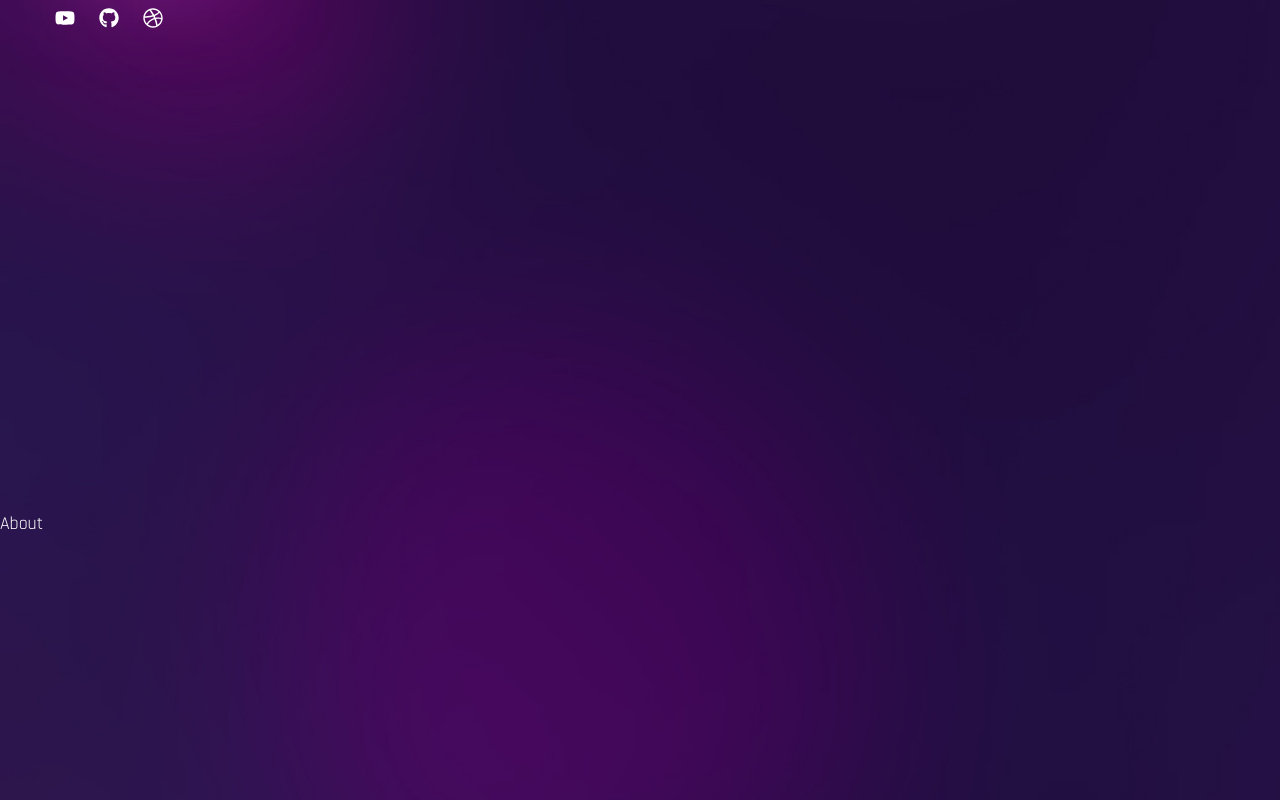
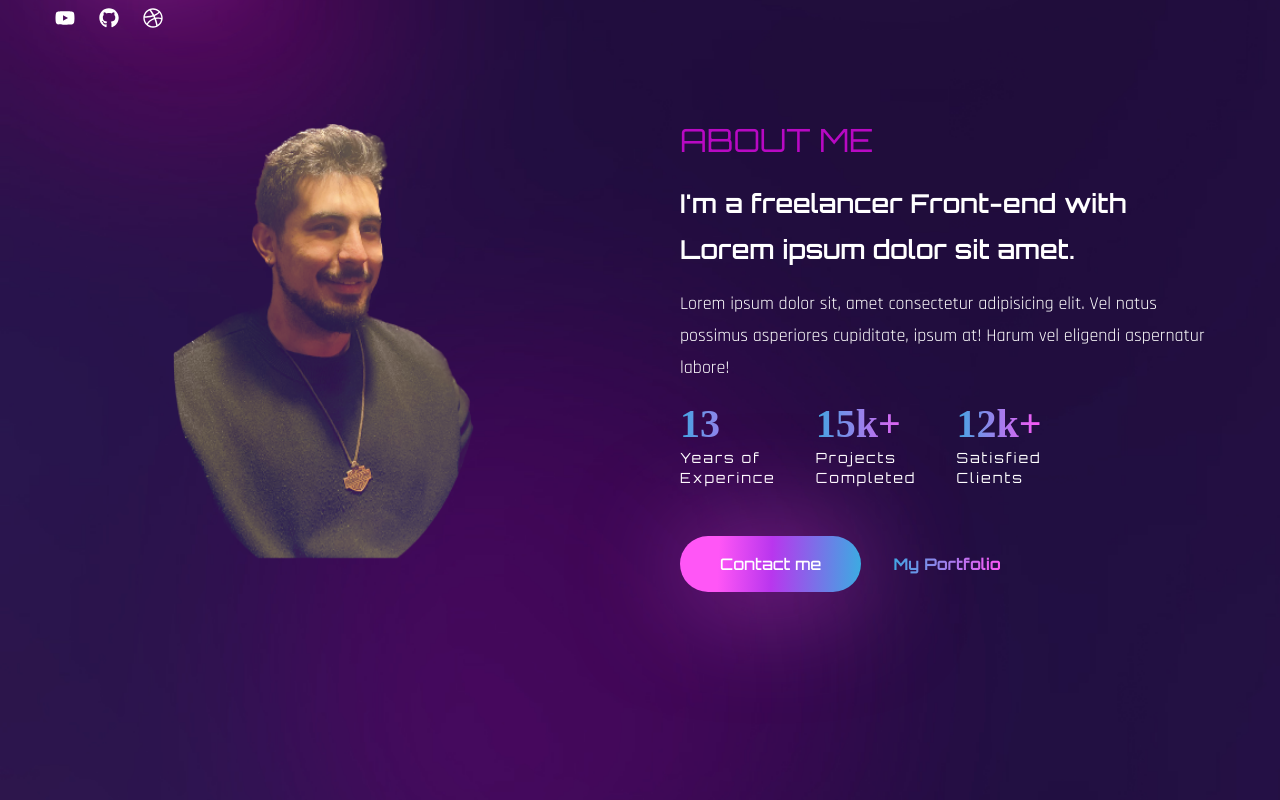
Before and after one commit to ealtugkirman/ealtugk, a React (Create React App) app: page / in a window 1280 px wide. Shown: the part 860-1660 px from the top of the page. Built offline with nearby package versions, Linux system fonts and the light colour scheme; a web font is replaced by a local one.

Commit message:
about section added

```diff
--- a/src/components/About.jsx
+++ b/src/components/About.jsx
@@ -1,8 +1,70 @@
-import React from 'react'
+import React from 'react';
+import CountUp from 'react-countup';
+import { useInView } from 'react-intersection-observer';
+import { motion } from 'framer-motion';
+import { fadeIn } from '../variants';
 
-function About() {
+const About = () => {
+
+  const [ref, inView] = useInView({
+    threshold: 0.5,
+  });
+
   return (
-    <div id='about' className='section'>About</div>
+    <section id='about' className='section' ref={ref}>
+      <div className='container mx-auto'>
+        <div className='flex flex-col gap-y-10 lg:flex-row lg:gap-x-20 lg:gap-y-0 h-screen'>
+          <motion.div variants={fadeIn('right', 0.3)} initial="hidden" whileInView={"show"} viewport={{once:false, amount: 0.3}} className='flex-1 hidden lg:block bg-about bg-contain items-center bg-no-repeat w-1/2 h-[540] mix-blend-lighten bg-top'>
+          </motion.div>
+
+          <motion.div variants={fadeIn('left', 0.5)} initial="hidden" whileInView={"show"} viewport={{once:false, amount: 0.3}} className='flex-1'>
+            <h2 className='h2 text-accent'>About me</h2>
+            <h3 className='h3 mb-4'>
+              I'm a freelancer Front-end with Lorem ipsum dolor sit amet.
+            </h3>
+            <p className='mb-6'>
+              Lorem ipsum dolor sit, amet consectetur adipisicing elit. Vel natus possimus asperiores cupiditate, ipsum at! Harum vel eligendi aspernatur labore!
+            </p>
+            {/* stats */}
+            <div className='flex gap-x-6 lg:gap-x-10 mb-12'>
+              <div>
+                <div className='text-[40px] font-tertiary text-gradient mb-2'>
+                  {inView ? <CountUp start={0} end={13} duration={3} /> : null}
+                </div>
+                <div className='font-primary text-sm tracking-[2px]'>
+                  Years of <br />
+                  Experince
+                </div>
+              </div>
+              <div>
+                <div className='text-[40px] font-tertiary text-gradient mb-2'>
+                  {inView ? <CountUp start={0} end={15} duration={3} /> : null}
+                  k+
+                </div>
+                <div className='font-primary text-sm tracking-[2px]'>
+                  Projects <br />
+                  Completed
+                </div>
+              </div>
+              <div>
+                <div className='text-[40px] font-tertiary text-gradient mb-2'>
+                  {inView ? <CountUp start={0} end={12} duration={3} /> : null}
+                  k+
+                </div>
+                <div className='font-primary text-sm tracking-[2px]'>
+                  Satisfied <br />
+                  Clients
+                </div>
+              </div>
+            </div>
+            <div className='flex gap-x-8 items-center'>
+            <button className='btn btn-lg'>Contact me</button>
+            <a href="/#" className='text-gradient btn-link'>My Portfolio</a>
+            </div>
+          </motion.div>
+        </div>
+      </div>
+    </section>
   )
 }
 
```
Also changed, not shown: src/assets/about.png, src/assets/portfolio-img2.png.
